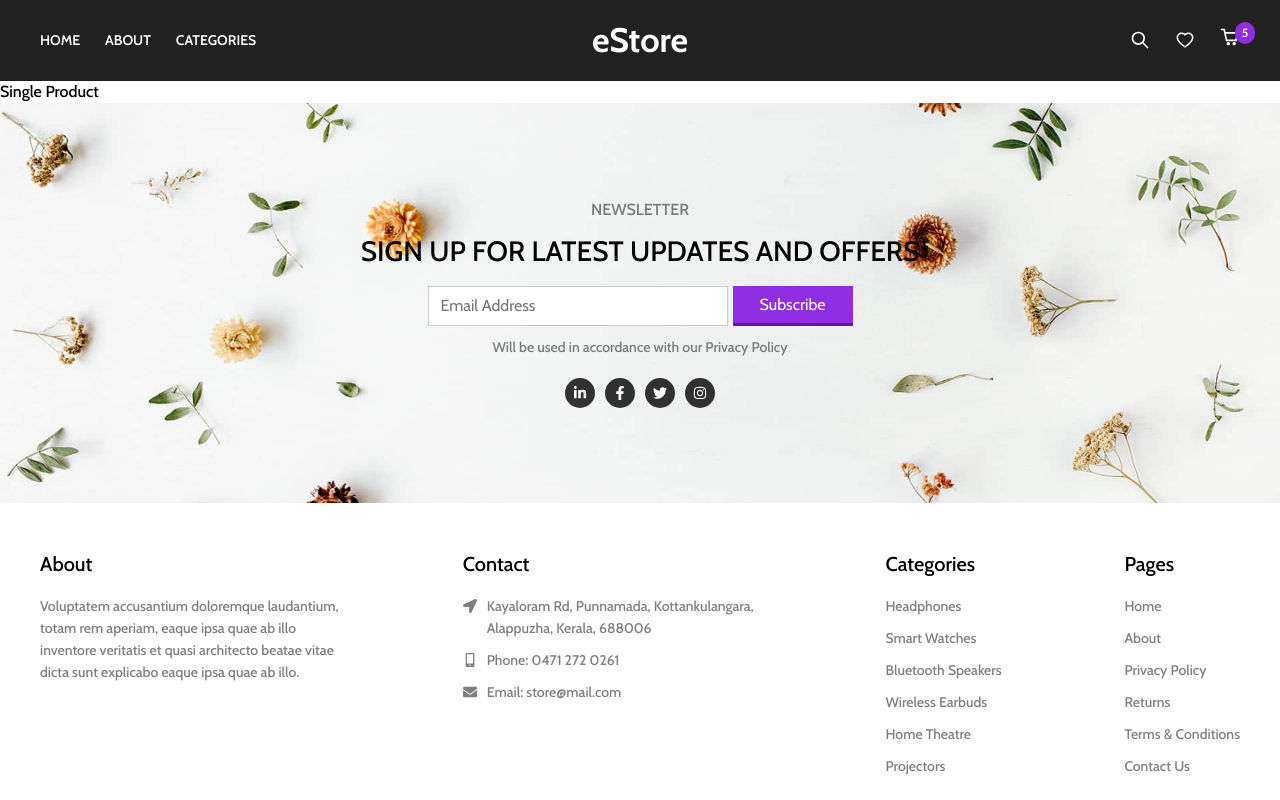
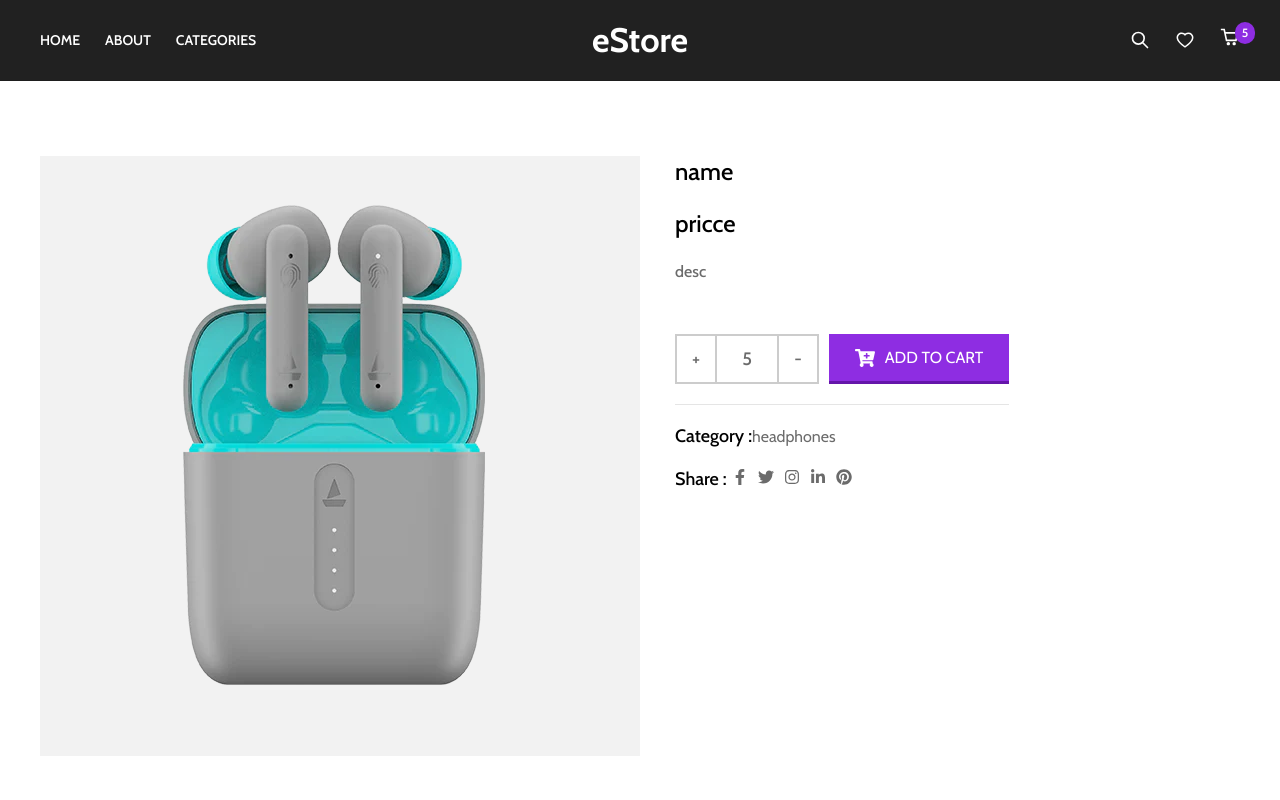
Before and after one commit to pavankumar106/e-comm, a React (Create React App) app: page /product/1 in a window 1280 px wide. Shown: the top 800 px of the page. Built offline with nearby package versions, Linux system fonts and the light colour scheme.

Commit message:
product page

```diff
--- a/src/components/Category/Category.jsx
+++ b/src/components/Category/Category.jsx
@@ -7,7 +7,7 @@ const Category = () => {
     <div className="category-main-content">
       <div className="layout">
         <div className="category-title">category title</div>
-        <Products />
+        <Products innerPage={true} />
       </div>
     </div>
   );
--- a/src/components/Products/Products.jsx
+++ b/src/components/Products/Products.jsx
@@ -1,7 +1,7 @@
 import "./Products.scss";
 
 import Product from "./Product/Product";
-const Products = () => {
+const Products = ({ innerPage }) => {
   return (
     <div className="products-container">
       <div className="sec-heading">
--- a/src/components/SingleProduct/SingleProduct.jsx
+++ b/src/components/SingleProduct/SingleProduct.jsx
@@ -1,6 +1,61 @@
+import {
+  FaFacebookF,
+  FaTwitter,
+  FaInstagram,
+  FaLinkedinIn,
+  FaPinterest,
+  FaCartPlus,
+} from "react-icons/fa";
+
 import "./SingleProduct.scss";
+
+import RelatedProducts from "./RelatedProducts/RelatedProducts";
+import prod from "../../assets/products/earbuds-prod-1.webp";
+
 const SingleProduct = () => {
-    return <div>Single Product</div>;
+  return (
+    <div className="single-product-main-content">
+      <div className="layout">
+        <div className="single-product-page">
+          <div className="left">
+            <img src={prod} alt="" />
+          </div>
+          <div className="right">
+            <span className="name">name</span>
+            <span className="price">pricce</span>
+            <span className="desc">desc</span>
+            <div className="cart-buttons">
+              <div className="quantity-buttons">
+                <span>+</span>
+                <span>5</span>
+                <span>-</span>
+              </div>
+              <button className="add-to-cart-button">
+                <FaCartPlus size={20} />
+                ADD TO CART
+              </button>
+            </div>
+            <span className="divider"></span>
+            <div className="info-item">
+              <span className="text-bold">
+                Category :<span>headphones</span>
+              </span>
+              <span className="text-bold">
+                Share :
+                <span className="social-icons">
+                  <FaFacebookF size={16} />
+                  <FaTwitter size={16} />
+                  <FaInstagram size={16} />
+                  <FaLinkedinIn size={16} />
+                  <FaPinterest size={16} />
+                </span>
+              </span>
+            </div>
+          </div>
+        </div>
+      </div>
+    </div>
+  );
 };
 
 export default SingleProduct;
--- a/src/components/SingleProduct/SingleProduct.scss
+++ b/src/components/SingleProduct/SingleProduct.scss
@@ -1 +1,147 @@
 @import "../../css-config/mixins.scss";
+.single-product-main-content {
+    margin: 20px 0;
+    @include md {
+        margin: 75px 0;
+    }
+    .layout {
+        max-width: calc(100% - 20px);
+        margin: 0 auto;
+        @include md {
+            max-width: 1200px;
+        }
+        .single-product-page {
+            display: flex;
+            flex-direction: column;
+            @include md {
+                flex-direction: row;
+            }
+            .left {
+                width: 100%;
+                background-color: rgba(0, 0, 0, 0.05);
+                flex-shrink: 0;
+                @include md {
+                    width: 600px;
+                    height: 600px;
+                }
+                img {
+                    width: 100%;
+                    display: block;
+                }
+            }
+            .right {
+                display: flex;
+                flex-direction: column;
+                padding-top: 20px;
+                @include md {
+                    padding: 0 35px;
+                }
+                .name {
+                    font-size: 20px;
+                    line-height: 28px;
+                    margin-bottom: 20px;
+                    @include md {
+                        font-size: 24px;
+                        line-height: 32px;
+                    }
+                }
+                .price {
+                    font-size: 24px;
+                    line-height: 32px;
+                    margin-bottom: 20px;
+                }
+                .desc {
+                    font-size: 14px;
+                    line-height: 20px;
+                    margin-bottom: 20px;
+                    color: #6b6b6b;
+                    @include md {
+                        font-size: 16px;
+                        line-height: 24px;
+                        margin-bottom: 20px;
+                    }
+                }
+
+                .cart-buttons {
+                    display: flex;
+                    @include md {
+                        margin-top: 30px;
+                    }
+                    .quantity-buttons {
+                        width: fit-content;
+                        display: flex;
+                        border: 2px solid rgba(0, 0, 0, 0.2);
+                        margin-right: 10px;
+                        height: 50px;
+                        span {
+                            font-size: 18px;
+                            width: 40px;
+                            display: flex;
+                            align-items: center;
+                            justify-content: center;
+                            cursor: pointer;
+                            color: #6b6b6b;
+                            &:nth-child(1) {
+                                border-right: 2px solid rgba(0, 0, 0, 0.2);
+                            }
+                            &:nth-child(2) {
+                                width: 60px;
+                            }
+                            &:nth-child(3) {
+                                border-left: 2px solid rgba(0, 0, 0, 0.2);
+                            }
+                        }
+                    }
+                    .add-to-cart-button {
+                        outline: 0;
+                        border: 0;
+                        height: 50px;
+                        width: 180px;
+                        display: flex;
+                        align-items: center;
+                        justify-content: center;
+                        cursor: pointer;
+                        font-size: 16px;
+                        color: white;
+                        background: #8e2de2;
+                        border-bottom: 3px solid #6516aa;
+                        flex-grow: 1;
+                        @include md {
+                            flex-grow: unset;
+                        }
+                        svg {
+                            margin-right: 10px;
+                        }
+                    }
+                }
+
+                .divider {
+                    margin: 20px 0;
+                    height: 1px;
+                    width: 100%;
+                    background-color: rgba(0, 0, 0, 0.1);
+                }
+
+                .info-item {
+                    .text-bold {
+                        font-size: 18px;
+                        font-weight: 500;
+                        display: block;
+                        &:nth-child(1) {
+                            margin-bottom: 20px;
+                        }
+                        span {
+                            font-size: 16px;
+                            font-weight: 400;
+                            cursor: pointer;
+                            color: #6b6b6b;
+                        }
+                        svg {
+                            margin: 0 5px;
+                        }
+                    }
+                }
+            }
+        }
+    }
+}
```
Also changed, not shown: src/components/Products/Product/Product.jsx (line endings or trailing spaces).
